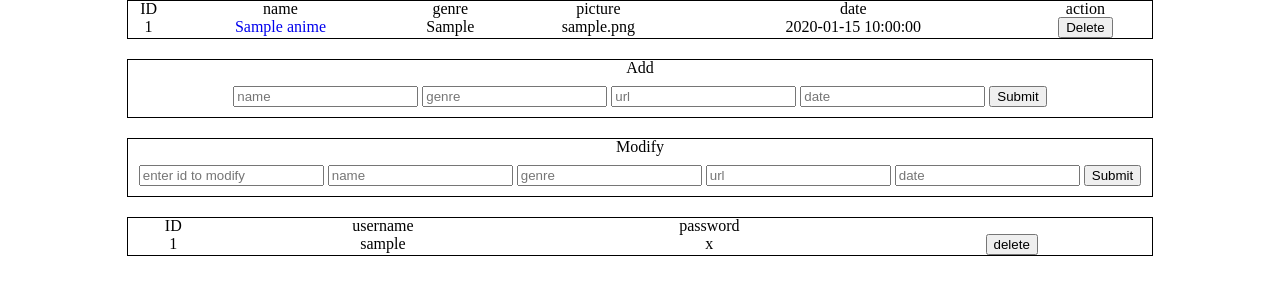
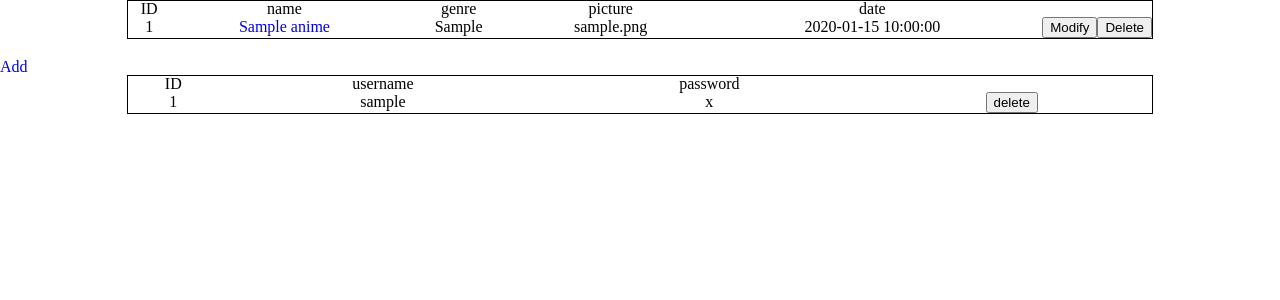
Before and after one commit to mariete36/SI_PHP, a PHP site: page /admin.php in a window 1280 px wide. Shown: the top 300 px of the page. Run offline with PHP 8.4, Linux system fonts and the light colour scheme; tables that the repository leaves empty or names only in its code hold one stand-in row (values such as "Sample post").

Commit message:
back end functionalities started

```diff
--- a/actions/action_add.php
+++ b/actions/action_add.php
@@ -14,5 +14,5 @@ $stmt->bindValue(':genre', $_POST['genre']);
 $stmt->bindValue(':picture', $_POST['picture']);
 $stmt->bindValue(':date', $_POST['date']);
 $stmt->execute();
-header('Location: ../index.php?id='.$conn->lastInsertId());
+header('Location: ../admin.php?id='.$conn->lastInsertId());
 exit();
--- a/add.php
+++ b/add.php
@@ -8,12 +8,12 @@
 
 ?>
 
-<a href="index.php">Index</a>
+<a href="admin.php">Index</a>
 
 <div class="create">
     <p>Add</p>
 
-    <form class="add_form" action="actions/ACTION_add.php" method="POST">
+    <form class="add_form" action="actions/action_add.php" method="post">
         <input type="text"      name='name'         placeholder="name">
         <input type="text"      name='genre'        placeholder="genre">
         <input type="text"      name='picture'      placeholder="url">
--- a/admin.php
+++ b/admin.php
@@ -28,7 +28,7 @@ session_start();
             <th>genre</th>
             <th>picture</th>
             <th>date</th>
-                <th>action</th>
+
         </tr>
 
         <?php
@@ -42,7 +42,6 @@ session_start();
           FROM
             anime
         ;";
-
         $stmt = $conn->prepare($sql);
         $stmt->execute();
         ?>
@@ -55,7 +54,13 @@ session_start();
                 <td><?=$row["genre"]?></td>
                 <td><?=$row["picture"]?></td>
                 <td><?=$row["date"]?></td>
-                    <td>
+                <td class="modifyLink">
+                    <form action="update.php" method="POST">
+                        <input type="hidden" name="id" value="<?=$row["id"]?>">
+                        <input type="submit" value="Modify">
+                    </form>
+                </td>
+                <td class="deleteButton">
                     <form action="actions/action_delete.php" method="POST">
                         <input type="hidden" name="id" value="<?=$row["id"]?>">
                         <input type="submit" value="Delete">
@@ -66,29 +71,13 @@ session_start();
 
     </table>
 </div>
-    <div class="create">
-        <p>Add</p>
 
-        <form class="add_form" action="actions/ACTION_add.php" method="POST">
-            <input type="text"      name='name'         placeholder="name">
-            <input type="text"      name='genre'        placeholder="genre">
-            <input type="text"      name='picture'      placeholder="url">
-            <input type="text"      name='date'         placeholder="date">
-            <input type="submit">
-        </form>
-    </div>
-    <div class="update">
-        <p>Modify</p>
+<a href="add.php">Add</a>
 
-        <form action="actions/action_modify.php" method="POST">
-            <input type="text"      name='id'           placeholder="enter id to modify">
-            <input type="text"      name='name'         placeholder="name">
-            <input type="text"      name='genre'        placeholder="genre">
-            <input type="text"      name='url'          placeholder="url">
-            <input type="text"      name='date'         placeholder="date">
-            <input type="submit">
-        </form>
-    </div>
+<?php
+// SHOW ERROR MESSAGES
+//require_once "show_error_msg.php";
+?>
 
 
     <div class="read">
```
Lines whose indentation alone changed are shown as unchanged.
